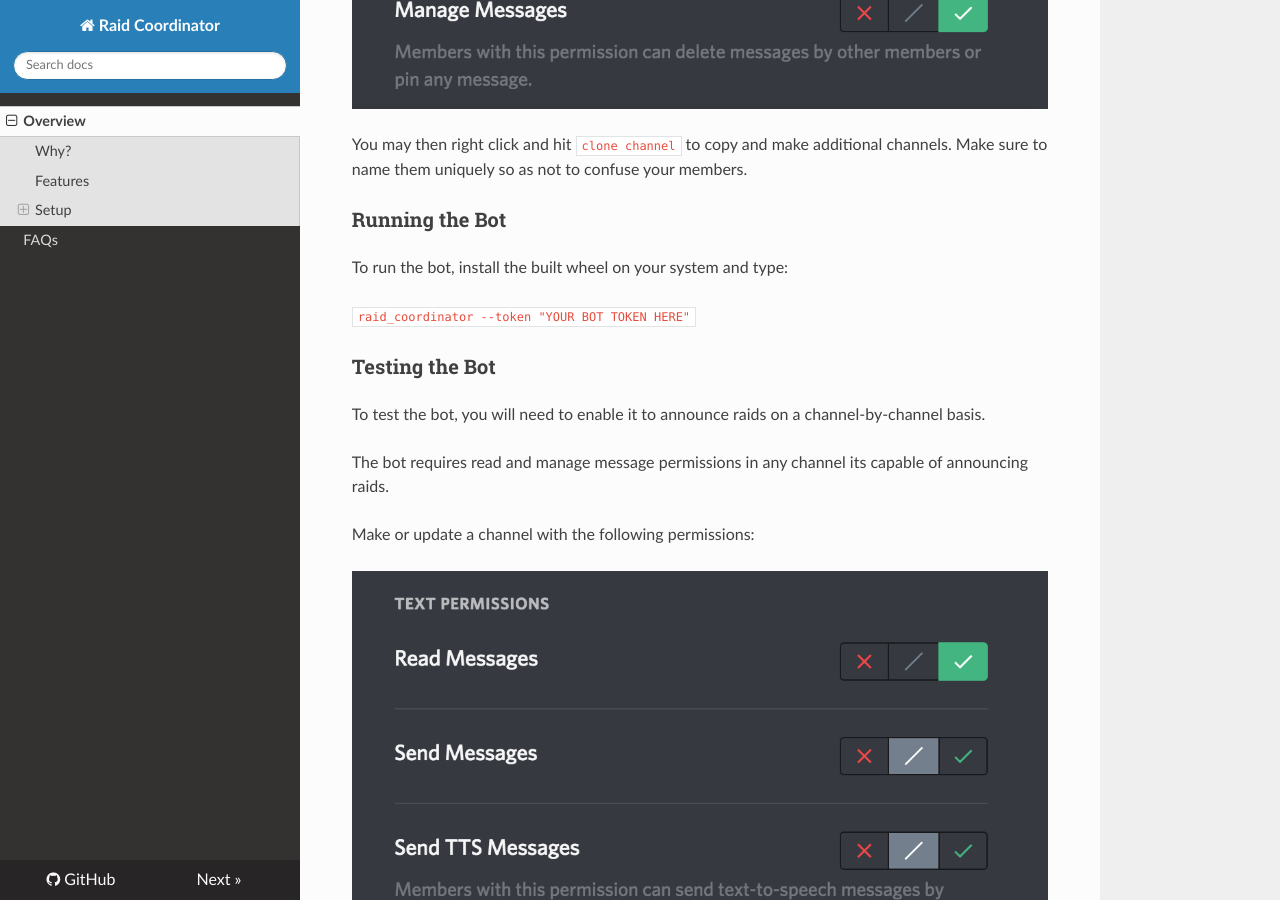
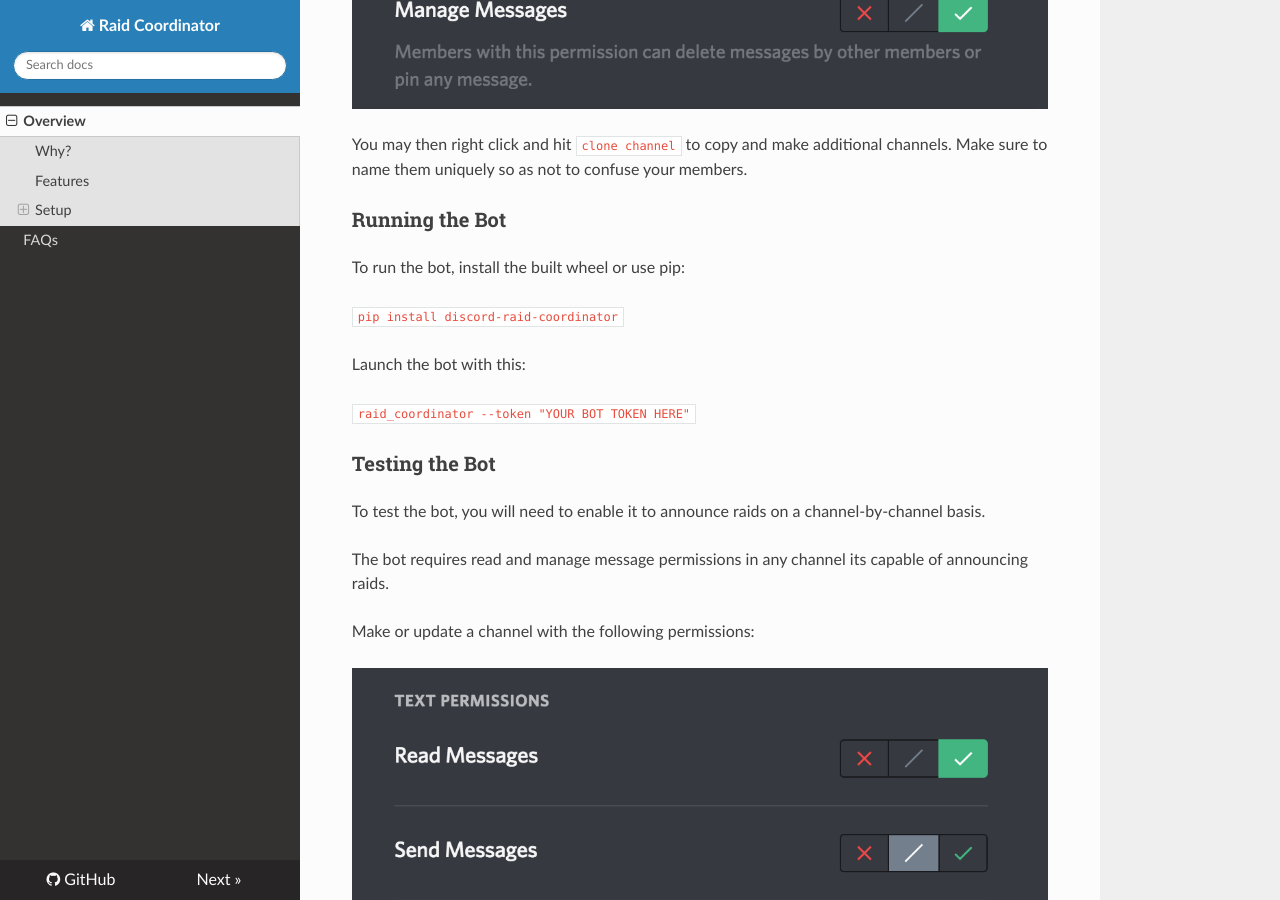
Before and after one commit to dandesousa/discord-raid-coordinator, an MkDocs documentation site: the page built from docs/index.md, in a window 1280 px wide and 900 px high, scrolled down 4291 px. Built offline with MkDocs 1.6.1, drawn with Linux system fonts in a browser that asks for light colours; nearby versions of some CDN libraries; old or Windows-style settings are respelled for this version of MkDocs.

```diff
--- a/docs/index.md
+++ b/docs/index.md
@@ -76,7 +76,11 @@ You may then right click and hit `clone channel` to copy and make additional cha
 
 ### Running the Bot
 
-To run the bot, install the built wheel on your system and type:
+To run the bot, install the built wheel or use pip:
+
+`pip install discord-raid-coordinator`
+
+Launch the bot with this:
 
 `raid_coordinator --token "YOUR BOT TOKEN HERE"`
 
```
Also changed, not shown: README.md (+2 -2 lines).
